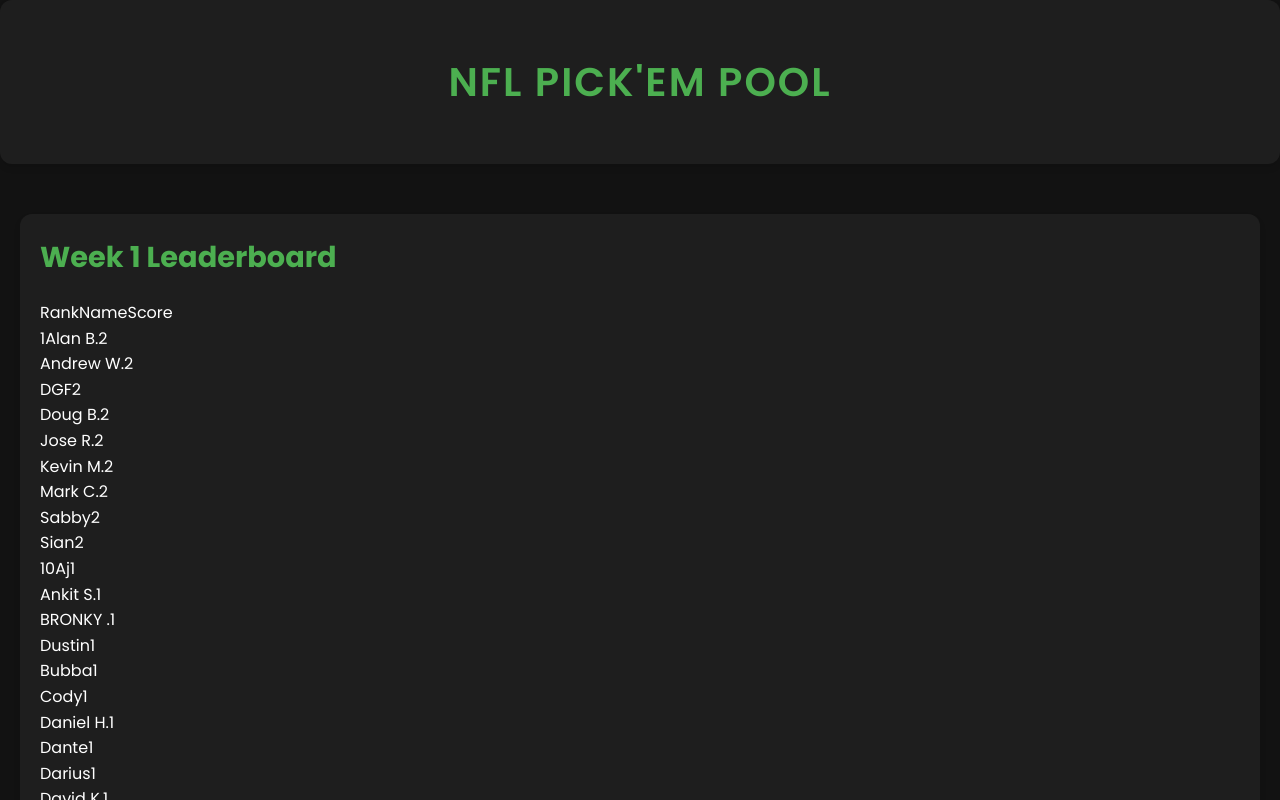
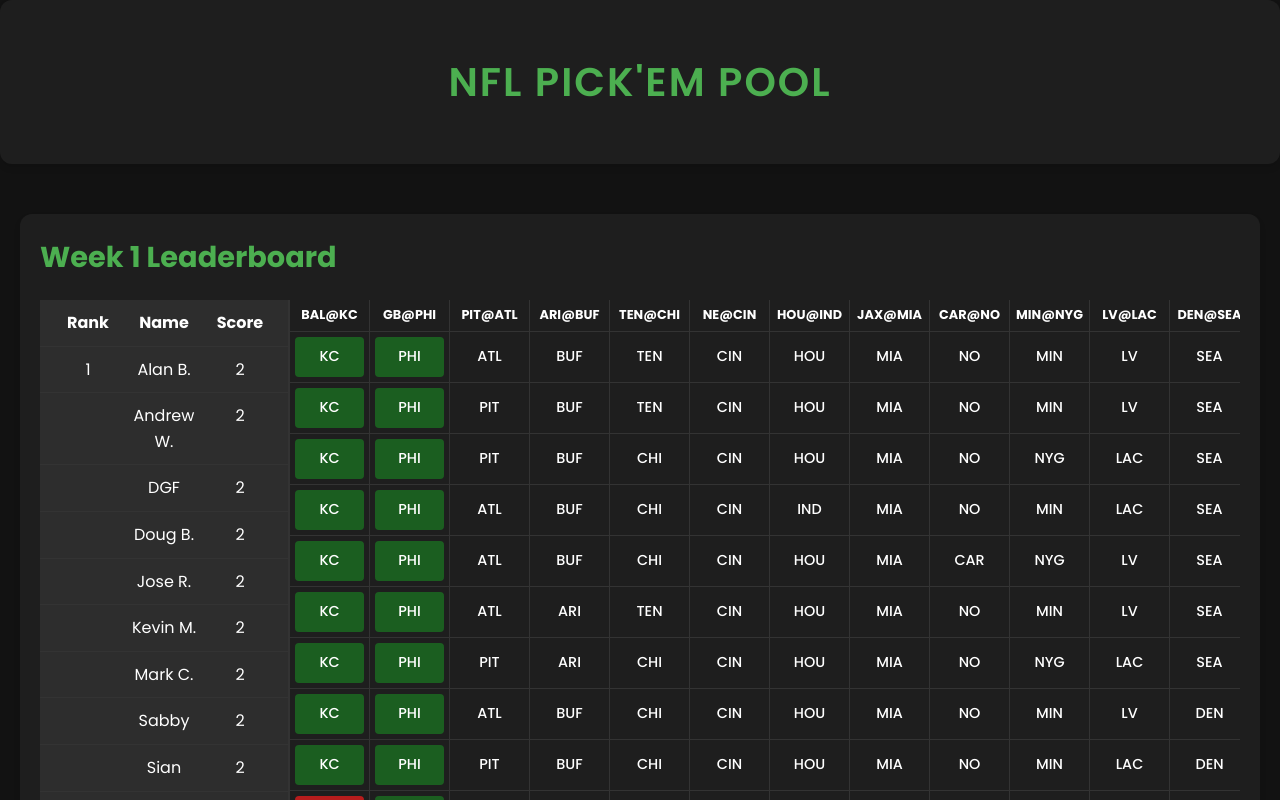
Before and after one commit to MrBuyRight/NFL-PickemPool, a React (Create React App) app: page / in a window 1280 px wide. Built offline with nearby package versions, Linux system fonts and the light colour scheme; the HTML template or start-up script is replaced by a standard one.

Commit message:
Simplify layout with user info on left and picks on right

```diff
--- a/src/Components/Leaderboard.css
+++ b/src/Components/Leaderboard.css
@@ -20,6 +20,7 @@
 
 .leaderboard {
   width: 100%;
+  height: calc(100vh - 100px);
   overflow: hidden;
 }
 
@@ -28,41 +29,58 @@
 }
 
 .leaderboard-container {
-  width: 100%;
-  overflow-x: auto;
+  display: flex;
+  height: calc(100% - 60px);
 }
 
-.leaderboard-header,
-.entry-row {
-  display: flex;
-  min-width: max-content;
+.user-info-column {
+  width: 250px;
+  flex-shrink: 0;
+  overflow-y: auto;
+  background-color: var(--secondary-color);
+  border-right: 2px solid var(--border-color);
 }
 
-.leaderboard-header {
+.user-info-header,
+.user-info-row {
+  display: flex;
+  padding: 10px;
+  border-bottom: 1px solid var(--border-color);
+}
+
+.user-info-header {
   position: sticky;
   top: 0;
   background-color: var(--secondary-color);
+  font-weight: bold;
   z-index: 10;
-  border-bottom: 2px solid var(--border-color);
-}
-
-.leaderboard-body {
-  overflow-y: auto;
-}
-
-.user-info {
-  display: flex;
-  align-items: center;
-  width: 300px;
-  flex-shrink: 0;
-  padding: 10px;
-  background-color: var(--secondary-color);
-  border-right: 2px solid var(--border-color);
 }
 
 .rank, .name, .score {
   flex: 1;
   text-align: center;
+}
+
+.picks-column {
+  flex-grow: 1;
+  overflow: auto;
+}
+
+.picks-header {
+  display: flex;
+  position: sticky;
+  top: 0;
+  background-color: var(--secondary-color);
+  z-index: 10;
+}
+
+.picks-body {
+  display: flex;
+  flex-direction: column;
+}
+
+.picks-row {
+  display: flex;
 }
 
 .pick-cell {
@@ -71,6 +89,7 @@
   padding: 5px;
   text-align: center;
   border-right: 1px solid var(--border-color);
+  border-bottom: 1px solid var(--border-color);
 }
 
 .game-header {
@@ -95,25 +114,17 @@
 }
 
 .correct {
-  background-color: var(--accent-color);
-  color: var(--text-color);
+  background-color: var(--correct-pick-bg);
+  color: var(--correct-pick-text);
 }
 
 .wrong {
-  background-color: var(--error-color);
-  color: var(--text-color);
-}
-
-.entry-row:nth-child(even) {
-  background-color: rgba(255, 255, 255, 0.05);
-}
-
-.entry-row:hover {
-  background-color: rgba(255, 255, 255, 0.1);
+  background-color: var(--wrong-pick-bg);
+  color: var(--wrong-pick-text);
 }
 
 @media (max-width: 768px) {
-  .user-info {
+  .user-info-column {
     width: 200px;
   }
 
--- a/src/Components/Leaderboard.js
+++ b/src/Components/Leaderboard.js
@@ -111,23 +111,21 @@
     <div className="leaderboard">
       <h2>Week 1 Leaderboard</h2>
       <div className="leaderboard-container">
-        <div className="sidebar">
-          <div className="sidebar-header">
+        <div className="user-info-column">
+          <div className="user-info-header">
             <span className="rank">Rank</span>
             <span className="name">Name</span>
             <span className="score">Score</span>
           </div>
-          <div className="sidebar-body">
           {rankedEntries.map((entry, index) => (
-              <div key={index} className="sidebar-row">
+            <div key={index} className="user-info-row">
               <span className="rank">{entry.rank}</span>
               <span className="name">{formatName(entry.name)}</span>
               <span className="score">{entry.score}</span>
             </div>
           ))}
         </div>
-        </div>
-        <div className="main-content">
+        <div className="picks-column">
           <div className="picks-header">
             {gameHeaders.map((header, index) => (
               <div key={index} className="pick-cell">
```
Lines whose indentation alone changed are shown as unchanged.
